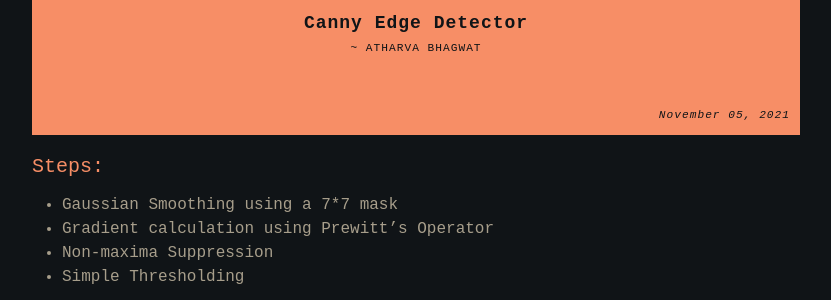
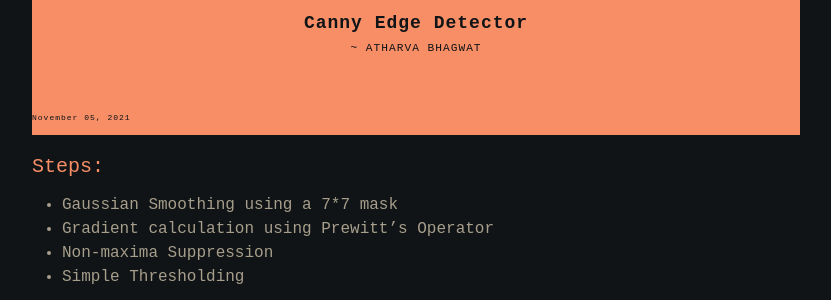
Before and after one commit to atharva-bhagwat/atharva-bhagwat.github.io, a Jekyll site: the page built from all_collections/_posts/2021-11-05-canny-edge-detector.md, in a window 1280 px wide. Shown: the part 301-601 px from the top of the page, without its empty margins (224-1055 px from the left). Built offline with Jekyll 4.4.1, drawn with Linux system fonts in a browser that asks for light colours; nearby versions of some CDN libraries; library files that are not in the unit come from our copies; a script that is not in the unit is left out.

Commit message:
Formatting

```diff
--- a/_layouts/post.html
+++ b/_layouts/post.html
@@ -20,13 +20,11 @@
           text-transform: uppercase;
         }
         .date {
-          font-size: 0.7rem;
+          font-size: 0.5rem;
           font-weight: lighter;
-          font-style: italic;
           position: absolute;
           bottom: 10px;
-          right: 10px;
-          text-align: right;
+          text-align: center;
         }
       </style>
       <!-- header -->
```
